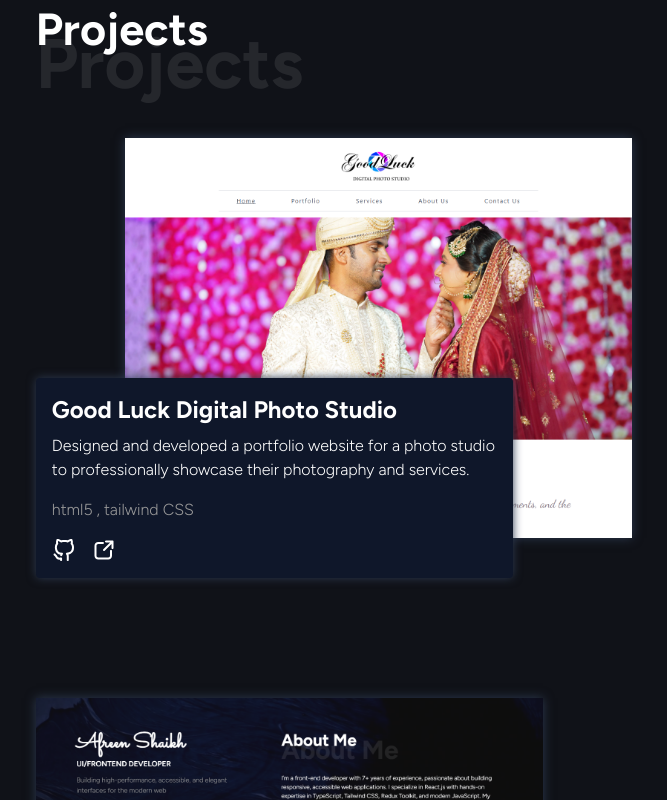
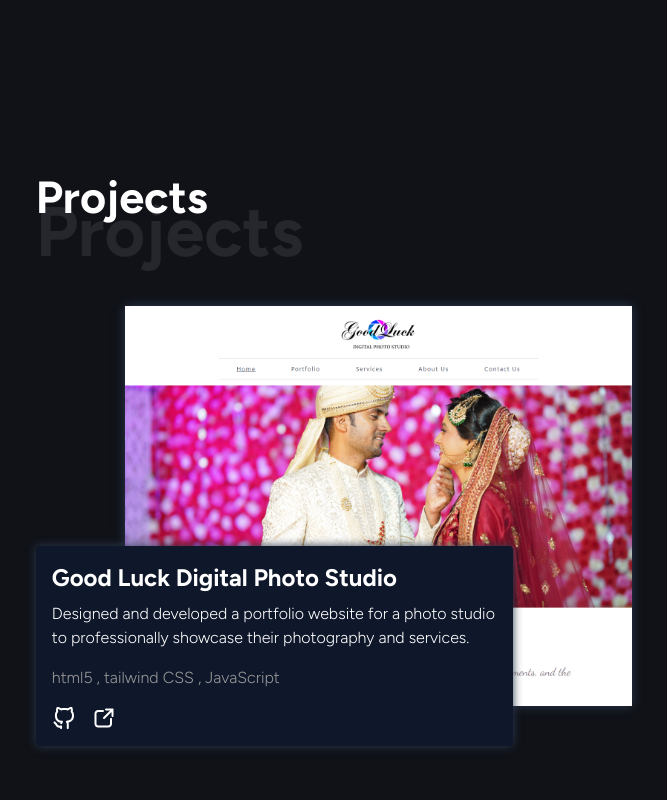
Before and after one commit to afreenshaikhst23i/portfolio, a React (Vite) app: page / in a window 1280 px wide. Shown: the part 1580-2380 px from the top of the page, without its empty margins (582-1249 px from the left). Built offline with nearby package versions, Linux system fonts and the light colour scheme; a web font is replaced by a local one.

Commit message:
Added page animation

```diff
--- a/src/App.jsx
+++ b/src/App.jsx
@@ -3,8 +3,8 @@ import About from "./components/About";
 import Skills from "./components/Skills";
 import Projects from "./components/Projects";
 import Certificates from "./components/Certificates";
-import Contact from "./components/Contact";
 import Footer from "./components/Footer";
+import useScrollReveal from "./animation/ScrollReveal";
 
 import 'swiper/css';
 import 'swiper/css/navigation';
@@ -12,6 +12,7 @@ import 'swiper/css/pagination';
 import 'swiper/css/zoom';
 
 function App() {
+    useScrollReveal();
     return (
         <div className="page-wrapper">
             <Header />
--- /dev/null
+++ b/src/animation/ScrollReveal.css
@@ -0,0 +1,41 @@
+.scroll-reveal {
+  opacity: 0;
+}
+
+.scroll-reveal-bottom {
+  transform: translateY(40px);
+}
+
+.scroll-reveal-bottom.visible {
+  animation: fadeInUp 0.6s ease forwards;
+}
+
+@keyframes fadeInUp {
+  from {
+    opacity: 0;
+    transform: translateY(40px);
+  }
+  to {
+    opacity: 1;
+    transform: translateY(0);
+  }
+}
+
+.scroll-reveal-right {
+  transform: translateX(40px);
+}
+
+.scroll-reveal-right.visible {
+  animation: fadeInRight 0.6s ease forwards;
+}
+
+@keyframes fadeInRight {
+  from {
+    opacity: 0;
+    transform: translateX(40px);
+  }
+  to {
+    opacity: 1;
+    transform: translateX(0);
+  }
+}
--- /dev/null
+++ b/src/animation/ScrollReveal.jsx
@@ -0,0 +1,23 @@
+import { useEffect } from "react";
+
+export default function useScrollReveal() {
+  useEffect(() => {
+    const observer = new IntersectionObserver(
+      (entries) => {
+        entries.forEach((entry) => {
+          if (entry.isIntersecting) {
+            entry.target.classList.add("visible");
+            observer.unobserve(entry.target);
+          }
+        });
+      },
+      { threshold: 0.1 }
+    );
+
+    document.querySelectorAll(".scroll-reveal").forEach((el) => {
+      observer.observe(el);
+    });
+
+    return () => observer.disconnect();
+  }, []);
+}
--- a/src/components/About.jsx
+++ b/src/components/About.jsx
@@ -1,6 +1,6 @@
 function About() {
     return (
-        <section className="about-section" id="about">
+        <section className="about-section scroll-reveal scroll-reveal-bottom" id="about">
             <div className="heading-wrapper">
                 <h2 className="primary-heading">About Me</h2>
                 <span className="primary-heading-shadow" aria-hidden="true">About Me</span>
--- a/src/components/Contact.jsx
+++ b/src/components/Contact.jsx
@@ -1,6 +1,6 @@
 function Contact() {
     return (
-        <section class="contact-section" id="contact">
+        <section class="contact-section scroll-reveal scroll-reveal-bottom" id="contact">
             <div class="heading-wrapper">
                 <h2 class="primary-heading">Contact Me</h2>
                 <span class="primary-heading-shadow" aria-hidden="true">Contact Me</span>
--- a/src/components/Footer.jsx
+++ b/src/components/Footer.jsx
@@ -1,6 +1,6 @@
 function Footer() {
     return (
-        <footer class="footer-section" id="footer">
+        <footer class="footer-section scroll-reveal scroll-reveal-bottom" id="footer">
             <p class="copyright-text">Loosely designed in <strong>VS Code</strong> and fully hand-coded using <strong>React.js,</strong> <strong>Vite</strong>, and <strong>Tailwind CSS</strong>. Deployed via <strong>GitHub Pages</strong>. © 2025 Afreen Zuber Shaikh.</p>
         </footer>
     );
--- a/src/components/Header.jsx
+++ b/src/components/Header.jsx
@@ -59,13 +59,13 @@ function Header() {
         };
 
         window.addEventListener('scroll', handleScroll);
-        handleScroll(); // trigger on load
+        handleScroll();
 
         return () => window.removeEventListener('scroll', handleScroll);
     }, []);
 
     return (
-        <header className="header-main">
+        <header className="header-main scroll-reveal scroll-reveal-bottom">
             <div className="nav-wrapper">
                 <div className="logo-name-wrapper">
                     <h1 className="logo-name">
--- a/src/components/Projects.jsx
+++ b/src/components/Projects.jsx
@@ -8,7 +8,7 @@ const projects = [
         img: goodluckScreen,
         name: 'Good Luck Digital Photo Studio',
         description: 'Designed and developed a portfolio website for a photo studio to professionally showcase their photography and services.',
-        tech: 'html5 , tailwind CSS',
+        tech: 'html5 , tailwind CSS , JavaScript',
         github: 'https://github.com/afreenshaikhst23i/goodluck-2024',
         live: 'https://goodluckdps.com/',
     },
@@ -25,16 +25,18 @@ const projects = [
 function Projects() {
     return (
         <section className="Projects-section" id="projects">
-            <div className="heading-wrapper">
+            <div className="heading-wrapper scroll-reveal scroll-reveal-bottom">
                 <h2 className="primary-heading">Projects</h2>
                 <span className="primary-heading-shadow" aria-hidden="true">Projects</span>
             </div>
             <div className="projects-wrap">
-                <ul className="projects-slider">
+                <div className="projects-main">
                     {projects.map((project, index) => (
-                        <li key={index} className={index % 2 === 0 ? 'flow-right' : 'flow-left'}>
+                        <div key={index} className={`projects-card scroll-reveal scroll-reveal-bottom ${index % 2 === 0 ? 'flow-right' : 'flow-left'}`}>
                             <figure>
-                                <img className="project-thumb" src={project.img} alt={project.name} />
+                                <a href={project.live} className='project-thumb' target="_blank" rel="noopener noreferrer">
+                                    <img src={project.img} alt={project.name} />
+                                </a>
                                 <figcaption>
                                     <h2 className="fig-name">{project.name}</h2>
                                     <p className="fig-text">{project.description}</p>
@@ -61,9 +63,9 @@ function Projects() {
                                     </div>
                                 </figcaption>
                             </figure>
-                        </li>
+                        </div>
                     ))}
-                </ul>
+                </div>
             </div>
         </section>
     );
--- a/src/components/Skills.jsx
+++ b/src/components/Skills.jsx
@@ -53,13 +53,13 @@ const skillCategories  = [
 function Skills() {
     return (
         <section className="skills-section" id="skills">
-            <div className="heading-wrapper">
+            <div className="heading-wrapper scroll-reveal scroll-reveal-bottom">
                 <h2 className="primary-heading">My Skills</h2>
                 <span className="primary-heading-shadow" aria-hidden="true">My Skills</span>
             </div>
             <div className="skills-wrap">
                 {skillCategories.map((category, index) => (
-                    <div className="skills-grid" key={index}>
+                    <div className="skills-grid scroll-reveal scroll-reveal-bottom" key={index}>
                         <div className="skills-header">
                             <h3>{category.title}</h3>
                         </div>
--- a/src/index.css
+++ b/src/index.css
@@ -160,7 +160,7 @@ main, footer {
 }
 
 .heading-wrapper {
-    @apply relative mb-14 text-left;
+    @apply relative my-14 text-left;
     .primary-heading {
         @apply text-4xl lg:text-[45px] font-bold;
     }
@@ -205,19 +205,22 @@ main, footer {
     }
     .projects-wrap {
         @apply pt-7;
-        .projects-slider {
+        .projects-main {
             @apply flex flex-col gap-24 lg:gap-40;
         }
-        li {
+        .projects-card {
             figure {
-                @apply flex flex-col relative h-[400px];
+                @apply flex flex-col relative h-[400px] transition-all duration-300;
                 .project-thumb {
-                    @apply relative w-[85%] h-full object-cover object-top shadow-[0_0_10px_0_#2d3a50];
+                    @apply block relative w-[85%] h-full shadow-[0_0_10px_0_#2d3a50];
+                    & img {
+                        @apply w-full h-full object-cover object-top ;
+                    }
                 }
             }
             figcaption {
                 @apply absolute -bottom-10 w-[80%] p-4 text-left bg-primary rounded-sm
-                shadow-[0_0_10px_0_#2d3a50];
+                shadow-[0_0_10px_0_#2d3a50] transition-all duration-300;
                 .fig-name {
                     @apply font-bold text-xl lg:text-2xl;
                 }
@@ -240,12 +243,28 @@ main, footer {
                 @apply left-0;
             }
         }
+        .flow-right:hover {
+            figure {
+                @apply translate-x-[10px];
+            }
+            figcaption {
+                @apply -translate-x-[20px]
+            }
+        }
         .flow-left {
             figure {
                 @apply items-start;
             }
             figcaption {
                 @apply right-0;
+            }
+        }
+        .flow-left:hover {
+            figure {
+                @apply -translate-x-[10px];
+            }
+            figcaption {
+                @apply translate-x-[20px]
             }
         }
     }
@@ -261,6 +280,7 @@ main, footer {
     .certificate-wrap {
         .certificate-list {
             @apply flex flex-col gap-4;
+        }
         .certificates {
             .crt-btn {
                 @apply flex flex-row gap-4 items-center p-4 w-full text-left
@@ -274,7 +294,6 @@ main, footer {
             }
             & img {
                 @apply border-[2px] border-primary block w-[140px] shrink-0 rounded;
-                }
             }
         }
     }
--- a/src/main.jsx
+++ b/src/main.jsx
@@ -1,6 +1,7 @@
 import { StrictMode } from 'react'
 import { createRoot } from 'react-dom/client'
 import './index.css';
+import  './animation/ScrollReveal.css'
 import App from './App.jsx'
 
 createRoot(document.getElementById('root')).render(
```
Also changed, not shown: src/components/Certificates.jsx (+2 -5 lines). Lines whose indentation alone changed are shown as unchanged.
